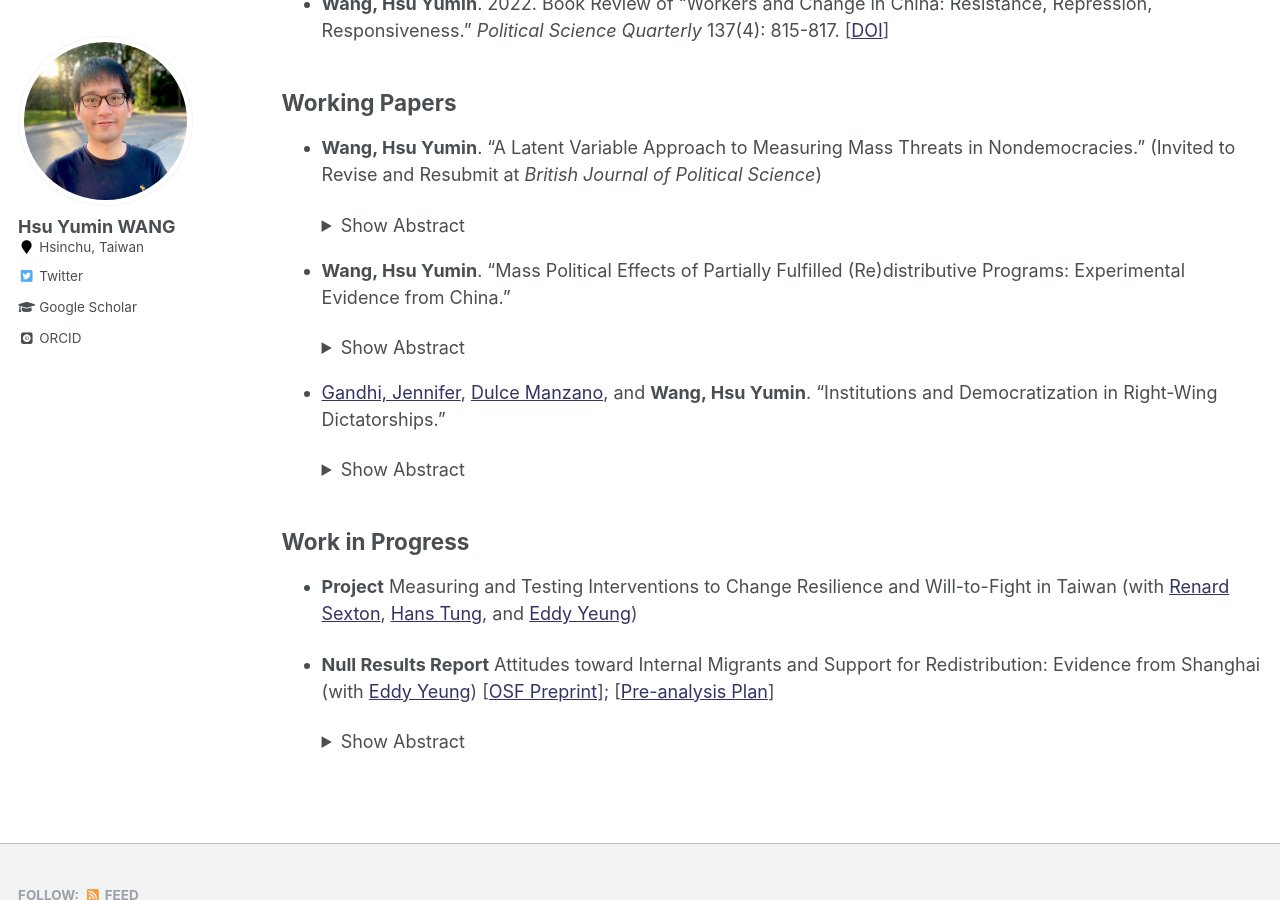
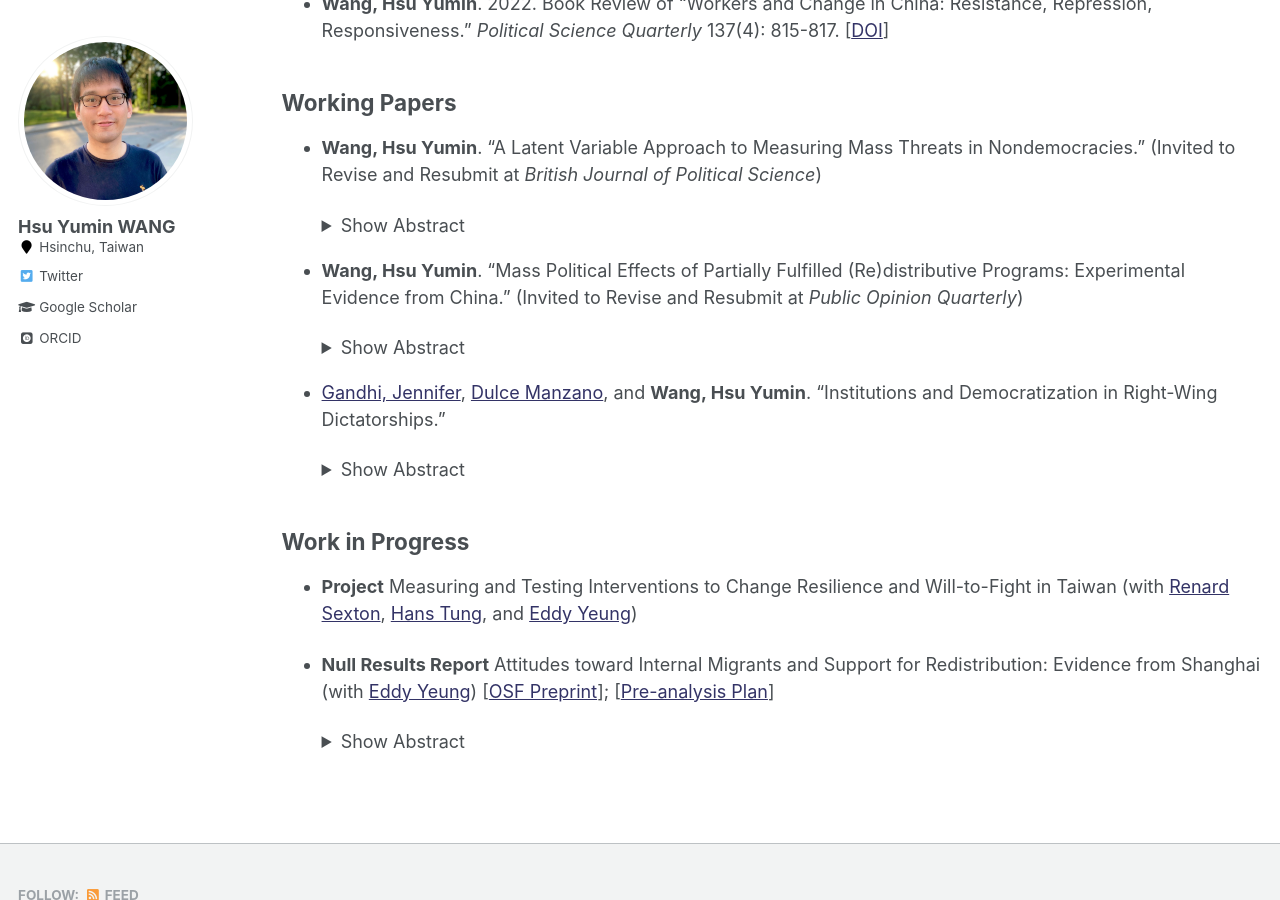
Before and after one commit to hsuyumin/hsuyumin.github.io, a Jekyll site: the page built from _pages/publications.md, in a window 1280 px wide and 900 px high, scrolled down 1189 px. Built offline with Jekyll 4.4.1, drawn with Linux system fonts in a browser that asks for light colours; some web fonts are replaced.

Commit message:
Update publications.md

```diff
--- a/_pages/publications.md
+++ b/_pages/publications.md
@@ -77,7 +77,7 @@ redirect_from:
       </details>
 
 
-* **Wang, Hsu Yumin**. "Mass Political Effects of Partially Fulfilled (Re)distributive Programs: Experimental Evidence from China."
+* **Wang, Hsu Yumin**. "Mass Political Effects of Partially Fulfilled (Re)distributive Programs: Experimental Evidence from China." (Invited to Revise and Resubmit at _Public Opinion Quarterly_)
 
     <details>
       <summary>Show Abstract</summary>
```
